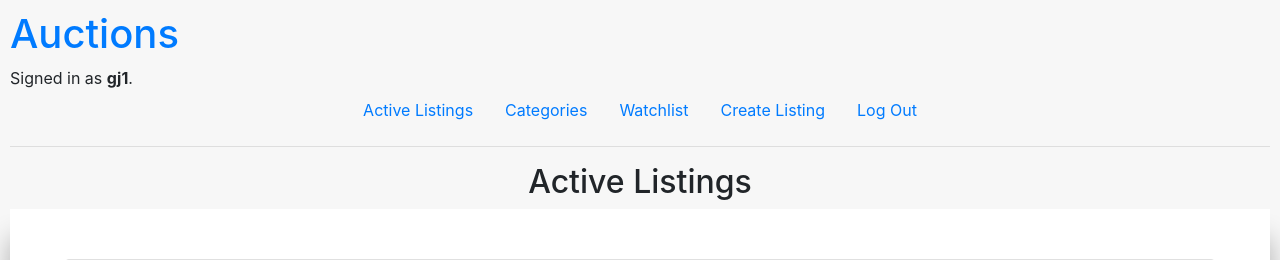
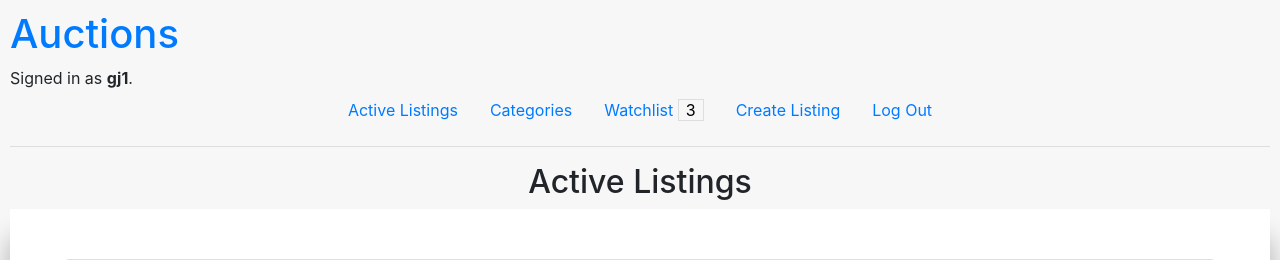
Before and after one commit to goergk/Commerce, a Django app: page / in a window 1280 px wide. Shown: the top 260 px of the page. Run offline with Django 3.2, Linux system fonts and the light colour scheme; a user stored in the database is signed in; data comes from the database, SQL or seed files in the repository; both versions use the stored data as it was after the commit; some libraries are stand-ins or nearby versions.

Commit message:
Watchlist counter added

```diff
--- a/commerce/auctions/static/auctions/styles.css
+++ b/commerce/auctions/static/auctions/styles.css
@@ -16,6 +16,12 @@ body {
 
 .medium_gray_font {
   color: rgb(119, 119, 119);
+}
+
+#watchlist_counter {
+  border: 1px solid #dedede;
+  color: black;
+  padding: 0px 7px 0px 7px;
 }
 
 .login_container {
--- a/commerce/auctions/templates/auctions/layout.html
+++ b/commerce/auctions/templates/auctions/layout.html
@@ -25,7 +25,7 @@
             </li>
             {% if user.is_authenticated %}
                 <li class="nav-item">
-                    <a class="nav-link" href="{% url 'watchlist' %}">Watchlist</a>
+                    <a class="nav-link" href="{% url 'watchlist' %}">Watchlist <span id="watchlist_counter">{{ user.watchlist_listings.count }}</span></a>
                 </li>
                 <li class="nav-item">
                     <a class="nav-link" href="{% url 'createListing' %}">Create Listing</a>
```
Also changed, not shown: commerce/db.sqlite3.
